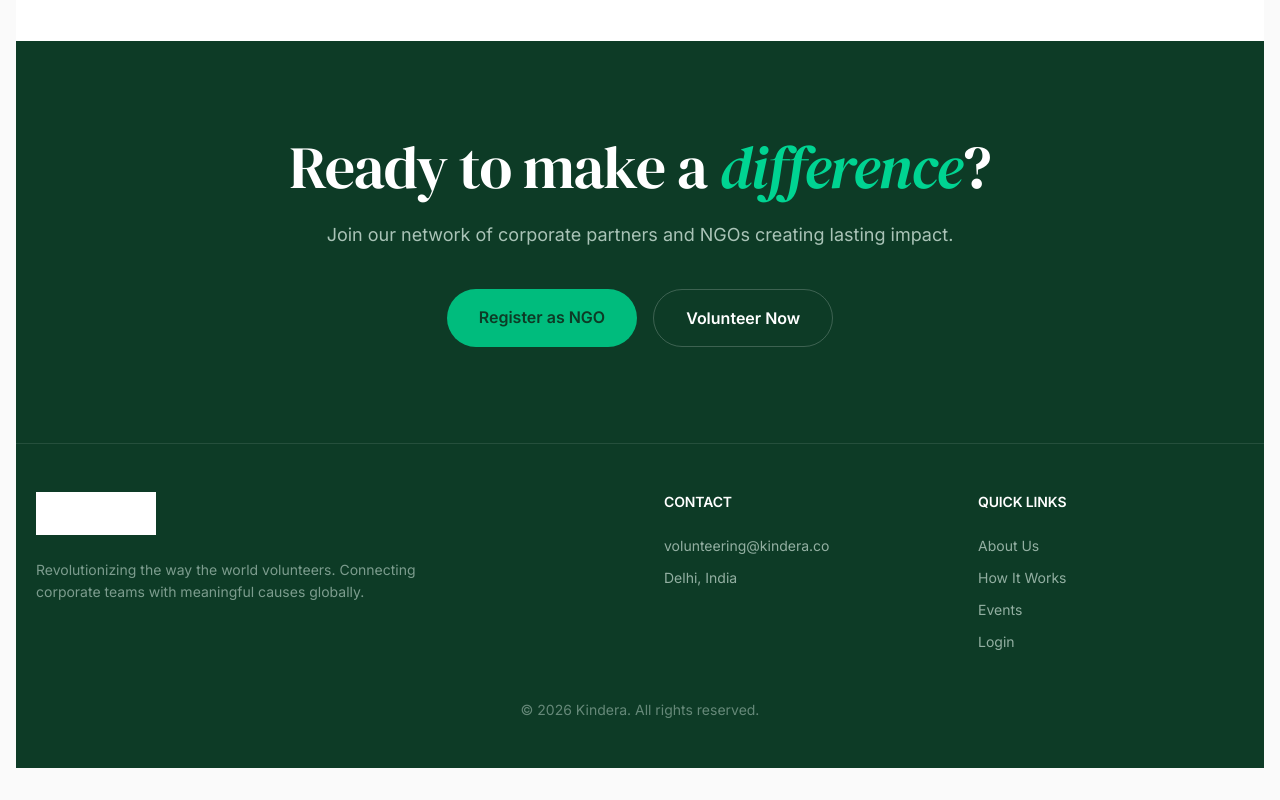
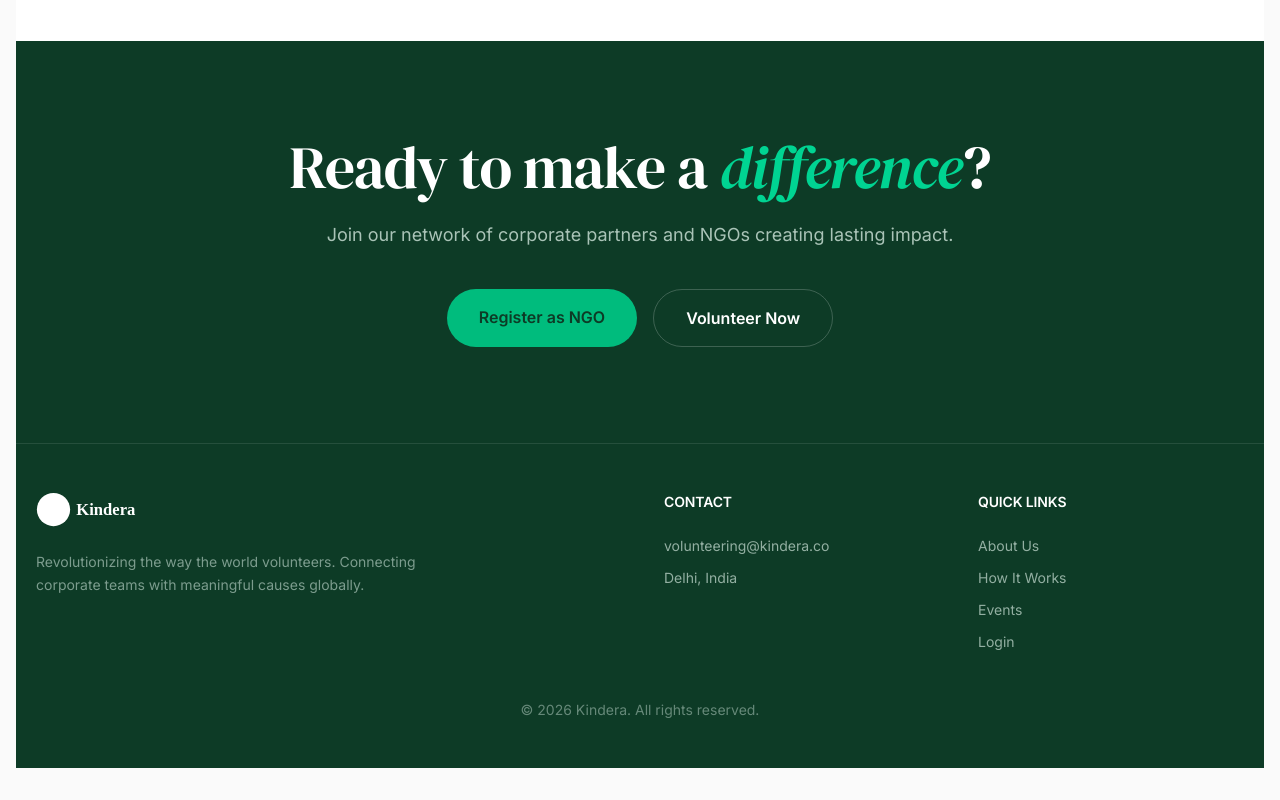
Before and after one commit to Kindera-admin/Kindera, a Next.js app: page / in a window 1280 px wide. Shown: the part 3802-4602 px from the top of the page. Built offline with nearby package versions, Linux system fonts and the light colour scheme; no server answers; the database is empty.

Commit message:
fix: revert footer to dark background to fix logo and text visibility

```diff
--- a/src/app/HomePageClient.js
+++ b/src/app/HomePageClient.js
@@ -338,7 +338,13 @@ export default function HomePageClient({ upcomingEvents }) {
         <div className="max-w-7xl mx-auto px-5 relative z-10 border-t border-white/10 pt-12">
           <div className="grid grid-cols-1 md:grid-cols-4 gap-12 mb-12">
             <div className="md:col-span-2">
-              <Image src="/mylogo.jpeg" alt="Kindera" width={120} height={40} className="brightness-0 invert mb-6" />
+              <Image
+                src="/kindera-logo.svg"
+                alt="Kindera"
+                width={140}
+                height={48}
+                className="object-contain brightness-0 invert mb-6"
+              />
               <p className="text-emerald-50/50 max-w-sm leading-relaxed text-sm">
                 Revolutionizing the way the world volunteers. Connecting corporate teams with meaningful causes globally.
               </p>
```
